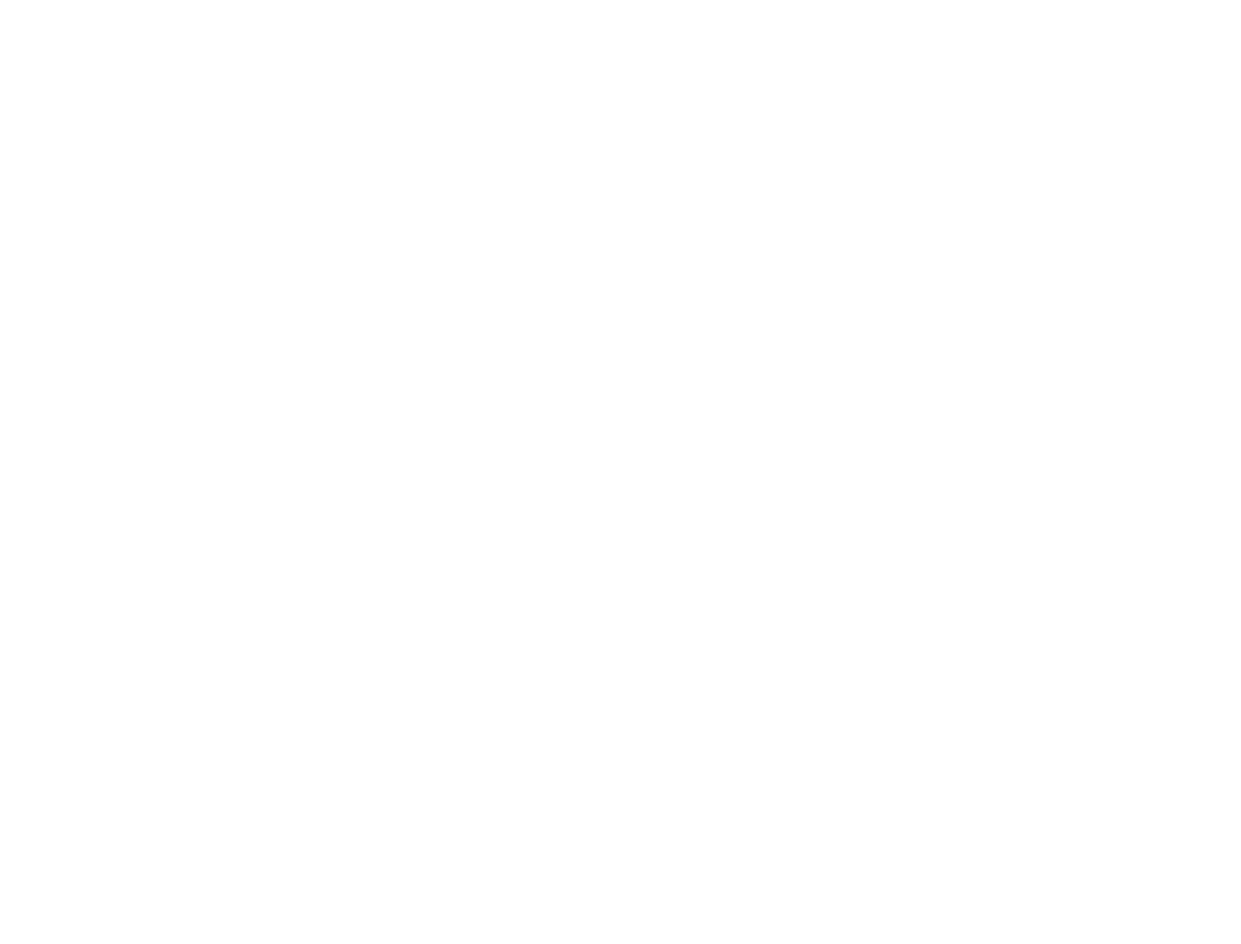
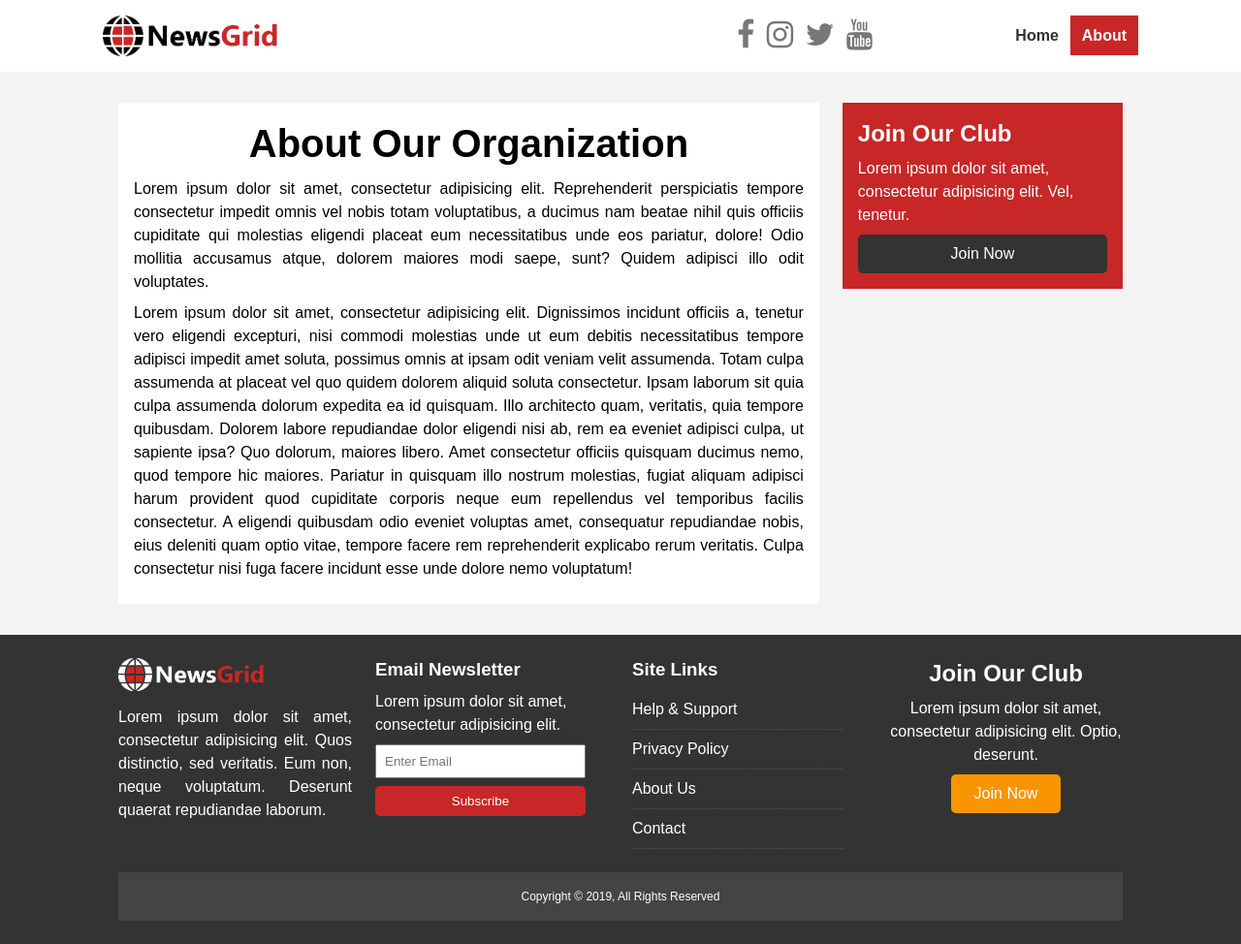
Before and after one commit to khanhnguyen0993/Projects_Sandbox, a plain HTML site: page [Grid] NewsGrid/about.html in a window 1280 px wide. Shown: the whole page at 97% size. Before the commit the page ends 800 px from the top, so only its background shows below. Drawn offline with Linux system fonts and the light colour scheme.

Commit message:
[Grid] Core Styles, Navbar, Overlayed Showcase

```diff
--- a/[Grid] NewsGrid/about.html
+++ b/[Grid] NewsGrid/about.html
@@ -0,0 +1,84 @@
+<!DOCTYPE html>
+<html lang="en">
+<head>
+  <meta charset="UTF-8">
+  <meta name="viewport" content= "width=device-width, initial-scale=1.0">
+  <title>NewsGrid | About</title>
+
+  <link href="https://stackpath.bootstrapcdn.com/font-awesome/4.7.0/css/font-awesome.min.css" rel="stylesheet" integrity="sha384-wvfXpqpZZVQGK6TAh5PVlGOfQNHSoD2xbE+QkPxCAFlNEevoEH3Sl0sibVcOQVnN" crossorigin="anonymous">
+
+  <link href="https://fonts.googleapis.com/css?family=Staatliches&display=swap" rel="stylesheet">
+  <link rel="stylesheet" href="css/style.css">
+  <link rel="stylesheet" href="css/mobile.css" media="screen and (max-width: 768px)">
+
+  <link rel="shortcut icon" type="image/x-icon" href="favicon.ico">
+
+</head>
+<body>
+  <nav id="main-nav">
+    <div class="container">
+      <img src="img/logo.png" alt="NewsGrid" class="logo">
+      <div class="social">
+        <a href="http://facebook.com" target="_blank"><i class="fa fa-facebook fa-2x"></i></a>
+        <a href="http://instagram.com" target="_blank"><i class="fa fa-instagram fa-2x"></i></a>
+        <a href="http://twitter.com" target="_blank"><i class="fa fa-twitter fa-2x"></i></a>
+        <a href="http://youtube.com" target="_blank"><i class="fa fa-youtube fa-2x"></i></a>
+      </div>
+      <ul>
+        <li><a href="index.html" >Home</a></li>
+        <li><a href="about.html" class="current">About</a></li>
+      </ul>
+    </div>
+  </nav>
+
+  <section id="about">
+    <div class="container">
+      <div class="page-container">
+        <article class="card text-justify">
+          <h1 class="l-heading text-center">About Our Organization</h1>
+          <p>Lorem ipsum dolor sit amet, consectetur adipisicing elit. Reprehenderit perspiciatis tempore consectetur impedit omnis vel nobis totam voluptatibus, a ducimus nam beatae nihil quis officiis cupiditate qui molestias eligendi placeat eum necessitatibus unde eos pariatur, dolore! Odio mollitia accusamus atque, dolorem maiores modi saepe, sunt? Quidem adipisci illo odit voluptates.</p>
+          <p>Lorem ipsum dolor sit amet, consectetur adipisicing elit. Dignissimos incidunt officiis a, tenetur vero eligendi excepturi, nisi commodi molestias unde ut eum debitis necessitatibus tempore adipisci impedit amet soluta, possimus omnis at ipsam odit veniam velit assumenda. Totam culpa assumenda at placeat vel quo quidem dolorem aliquid soluta consectetur. Ipsam laborum sit quia culpa assumenda dolorum expedita ea id quisquam. Illo architecto quam, veritatis, quia tempore quibusdam. Dolorem labore repudiandae dolor eligendi nisi ab, rem ea eveniet adipisci culpa, ut sapiente ipsa? Quo dolorum, maiores libero. Amet consectetur officiis quisquam ducimus nemo, quod tempore hic maiores. Pariatur in quisquam illo nostrum molestias, fugiat aliquam adipisci harum provident quod cupiditate corporis neque eum repellendus vel temporibus facilis consectetur. A eligendi quibusdam odio eveniet voluptas amet, consequatur repudiandae nobis, eius deleniti quam optio vitae, tempore facere rem reprehenderit explicabo rerum veritatis. Culpa consectetur nisi fuga facere incidunt esse unde dolore nemo voluptatum!</p>
+        </article>
+        <aside class="card bg-primary">
+          <h2>Join Our Club</h2>
+          <p>Lorem ipsum dolor sit amet, consectetur adipisicing elit. Vel, tenetur.</p>
+          <a href="" class="btn btn-dark btn-block">Join Now</a>
+        </aside>
+      </div>
+    </div>
+  </section>
+
+  <footer id="main-footer" class="py-1">
+    <div class="container footer-container">
+      <div>
+        <img src="img/logo_light.png" alt="NewsGrid">
+        <p class="text-justify">Lorem ipsum dolor sit amet, consectetur adipisicing elit. Quos distinctio, sed veritatis. Eum non, neque voluptatum. Deserunt quaerat repudiandae laborum.</p>
+      </div>
+      <div>
+        <h3>Email Newsletter</h3>
+        <p>Lorem ipsum dolor sit amet, consectetur adipisicing elit.</p>
+        <form>
+          <input type="email" placeholder="Enter Email">
+          <input type="submit" value="Subscribe" class="btn btn-primary">
+        </form>
+      </div>
+    <div>
+      <h3>Site Links</h3>
+      <ul class="list">
+        <li><a href="#">Help & Support</a></li>
+        <li><a href="#">Privacy Policy</a></li>
+        <li><a href="#">About Us</a></li>
+        <li><a href="#">Contact</a></li>
+      </ul>
+    </div>
+    <div class="text-center">
+      <h2>Join Our Club</h2>
+      <p>Lorem ipsum dolor sit amet, consectetur adipisicing elit. Optio, deserunt.</p>
+      <a href="#" class="btn btn-secondary">Join Now</a>
+    </div>
+    <div>
+      <p>Copyright &copy; 2019, All Rights Reserved</p>
+    </div>
+  </footer>
+</body>
+</html>
--- a/[Grid] NewsGrid/css/style.css
+++ b/[Grid] NewsGrid/css/style.css
@@ -0,0 +1,318 @@
+:root {
+  --primary-color: #c72727;
+  --secondary-color: #f99500;
+  --light-color: #f3f3f3;
+  --dark-color: #333;
+  --max-width: 1100px;
+}
+
+.category {
+  --sports-color: #f99500;
+  --ent-color: #a66bbe;
+  --tech-color: #009cff;
+}
+
+/* Preset */
+* {
+  margin: 0;
+  padding: 0;
+  box-sizing: border-box;
+}
+
+body {
+  font-family: 'Arial', sans-serif;
+  line-height: 1.5;
+  background: var(--light-color);
+}
+
+a {
+  color: #333;
+  text-decoration: none;
+}
+
+p {
+  margin: .5rem 0;
+}
+
+ul {
+  list-style: none;
+}
+
+img {
+  width: 100%;
+}
+
+h1, h2, h3, h4, h5, h6 {
+  font-family: font-family: 'Staatliches', cursive;
+  margin-bottom: .55rem;
+  line-height: 1.3;
+}
+/* End Preset */
+
+/* Utility */
+.container {
+  max-width: var(--max-width);
+  margin: auto;
+  padding: 0 2rem;
+  overflow: hidden;
+}
+.category {
+  display: inline-block;
+  color: #fff;
+  font-size: .55rem;
+  text-transform: uppercase;
+  padding: .4rem .6rem;
+  border-radius: 15px;
+  margin-bottom: .9rem;
+}
+.category-sport { background: var(--sports-color); }
+.category-ent { background: var(--ent-color); }
+.category-tech { background: var(--tech-color); }
+
+.py-1 { padding: 1.5rem 0; }
+.py-2 { padding: 2rem 0; }
+.py-3 { padding: 3rem 0; }
+.p-1{ padding: 1.5rem; }
+.p-2{ padding: 2rem; }
+.p-3{ padding: 3rem; }
+.m-0 { margin: 0; }
+
+.l-heading {
+  font-size: 2.5rem;
+}
+
+.list li{
+  padding: .5rem 0;
+  border-bottom: 1px #555 dotted;
+  width: 90%;
+}
+
+.list li a:hover {
+  color: var(--primary-color) !important;
+}
+
+/* Inner page grid container */
+.page-container {
+  display: grid;
+  grid-template-columns: 5fr 2fr;
+  margin: 2rem 0;
+  grid-gap: 1.5rem;
+}
+
+.page-container > *:first-child {
+  grid-row: 1 / span 3;
+  /* the sidebar can add 2 more posts because the article span row 3 */
+}
+
+.card {
+  background: #fff;
+  padding: 1rem;
+}
+
+.bg-primary {
+  background: var(--primary-color);
+  color: #fff;
+}
+.bg-secondary {
+  background: var(--secondary-color);
+  color: #fff;
+}
+.bg-dark {
+  background: var(--dark-color);
+  color: #fff;
+}
+
+/*.bg-dark h1, .bg-dark h2, .bg-dark h3, .bg-dark a,
+.bg-primary h1, .bg-primary h2, .bg-primary h3, .bg-primary a,
+.bg-secondary h1, .bg-secondary h2, .bg-secondary h3, .bg-secondary a {
+  color: #fff;
+}*/
+.bg-dark a,
+.bg-primary a,
+.bg-secondary a {
+  color: #fff;
+}
+
+.text-center {
+  text-align: center;
+}
+.text-justify{
+  text-align: justify;
+}
+
+
+.btn {
+  display: inline-block;
+  border: none;
+  background: var(--dark-color);
+  color: #fff;
+  padding: .5rem 1.5rem;
+  border-radius: 5px;
+}
+.btn-light { background: var(--light-color); }
+.btn-primary { background: var(--primary-color); }
+.btn-secondary { background: var(--secondary-color); }
+
+.btn:hover {
+  opacity: 0.9;
+}
+
+.btn-block {
+  display: block;
+  width: 100%;
+  text-align: center;
+}
+
+
+
+img {
+  border-radius: 5px;
+}
+
+
+/* Navigation */
+#main-nav {
+  background: #fff;
+  position: sticky;
+  top: 0;
+  z-index: 2;
+}
+
+#main-nav .container {
+  display: grid;
+  grid-template-columns: 6fr 3fr 2fr;
+  padding: 1rem;
+  align-items: center;
+}
+
+#main-nav .logo { width: 180px; }
+
+#main-nav ul {
+  justify-self: end;
+  display: flex;
+}
+
+#main-nav ul li a {
+  padding: 0.75rem;
+  font-weight: bold;
+}
+
+#main-nav ul li a.current{
+  background: var(--primary-color);
+  color: white;
+}
+
+#main-nav ul li a:hover {
+  background: var(--light-color);
+  color: var(--dark-color);
+}
+
+#main-nav .social {
+  justify-self: center;
+}
+
+#main-nav .social i {
+  color: #777;
+  margin-right: .5rem;
+}
+
+#showcase {
+  color: #fff;
+  background: #333;
+  padding: 2rem;
+  position: relative;
+}
+#showcase:before{
+  content: '';
+  background: url('../img/featured.jpg') no-repeat
+  center center/cover;
+  position: absolute;
+  top: 0;
+  left: 0;
+  width: 100%;
+  height: 100%;
+  opacity: 0.4;
+}
+
+#showcase .showcase-container {
+  display: grid;
+  grid-template-columns: repeat(2, 1fr);
+  justify-content: center;
+  align-items: center;
+  height: 50vh;
+}
+
+#showcase .showcase-content {
+  z-index: 1;
+}
+
+#showcase .showcase-content {
+  margin-bottom: 1rem;
+}
+
+
+/* Home Articles */
+#home-articles .articles-container {
+  display: grid;
+  grid-template-columns: repeat(3, 1fr);
+  grid-gap: 1rem;
+}
+
+/* Direct first and last child of any element */
+#home-articles .articles-container > *:first-child,
+#home-articles .articles-container > *:last-child {
+  display: grid;
+  align-items: center;
+  grid-template-columns: repeat(2, 1fr);
+  grid-gap: 1rem;
+  grid-column: 1 / span 2;
+}
+
+#home-articles .articles-container > *:last-child {
+  grid-column: 2 / span 2;
+}
+
+#article .meta {
+  display: flex;
+  justify-content: space-between;
+  align-items: center;
+  background: #eee;
+  padding: .8rem;
+}
+
+/* Footer */
+#main-footer {
+  background: var(--dark-color);
+  color: #fff;
+}
+
+#main-footer img {
+  width: 150px;
+}
+#main-footer a {
+  color: #fff;
+}
+
+#main-footer .footer-container {
+  display: grid;
+  grid-template-columns: repeat(4, 1fr);
+  grid-gap: 1.5rem;
+}
+
+#main-footer .footer-container > *:last-child {
+  background: #444;
+  grid-column: 1 / span 4;
+  padding: .5rem;
+  text-align: center;
+  font-size: .75rem;
+}
+
+#main-footer .footer-container input[type='email']{
+  width: 90%;
+  padding: .5rem;
+  margin-bottom: .5rem;
+}
+
+#main-footer .footer-container input[type='submit'] {
+  width: 90%;
+}
```
Also changed, not shown: [Grid] NewsGrid/article.html (+99 -0 lines), [Grid] NewsGrid/index.html (+104 -1 lines).
